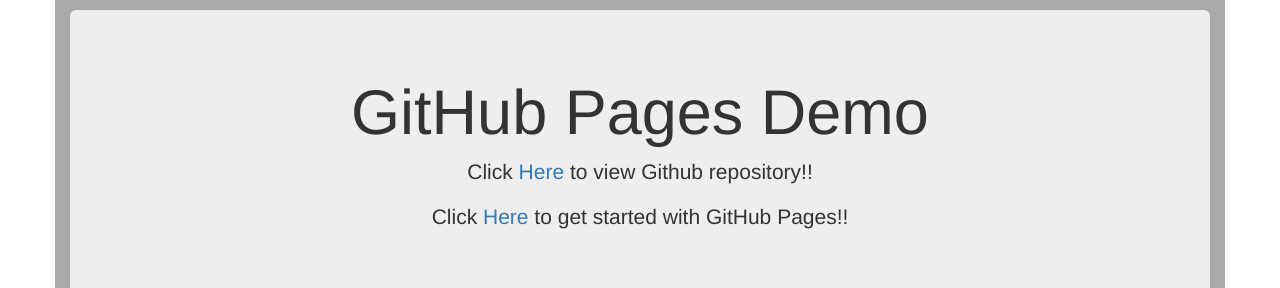
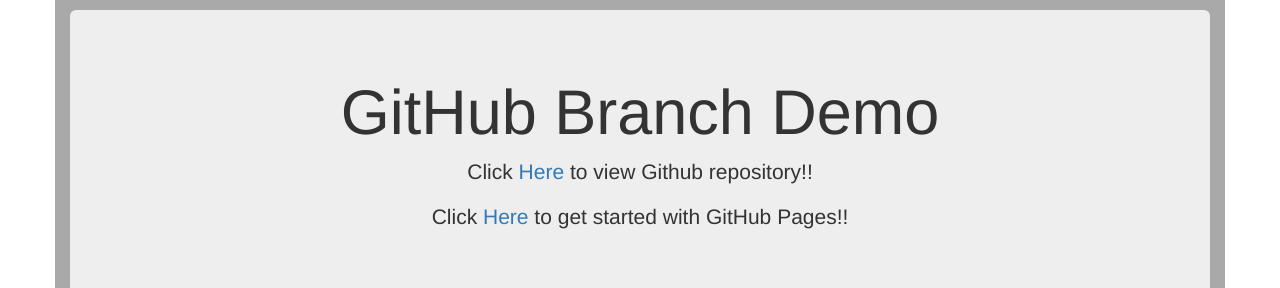
Before and after one commit to ushaakumaar/Class_GithubPages_Demo, a plain HTML site: page index.html in a window 1280 px wide. Shown: the top 288 px of the page. Drawn offline with nearby package versions, Linux system fonts and the light colour scheme.

Commit message:
Modified Page Title

```diff
--- a/index.html
+++ b/index.html
@@ -15,7 +15,7 @@
         <div class="row">
             <div class="col-md-12">
                 <div class="jumbotron text-center">
-                    <h1>GitHub Pages Demo</h1>
+                    <h1>GitHub Branch Demo</h1>
                     <p>Click <a href="https://github.com/ushaakumaar/demo">Here</a> to view Github repository!!</p>
                     <p>Click <a href="https://docs.github.com/en/pages/getting-started-with-github-pages">Here</a> to get started with GitHub Pages!!</p>
                 </div>
```
